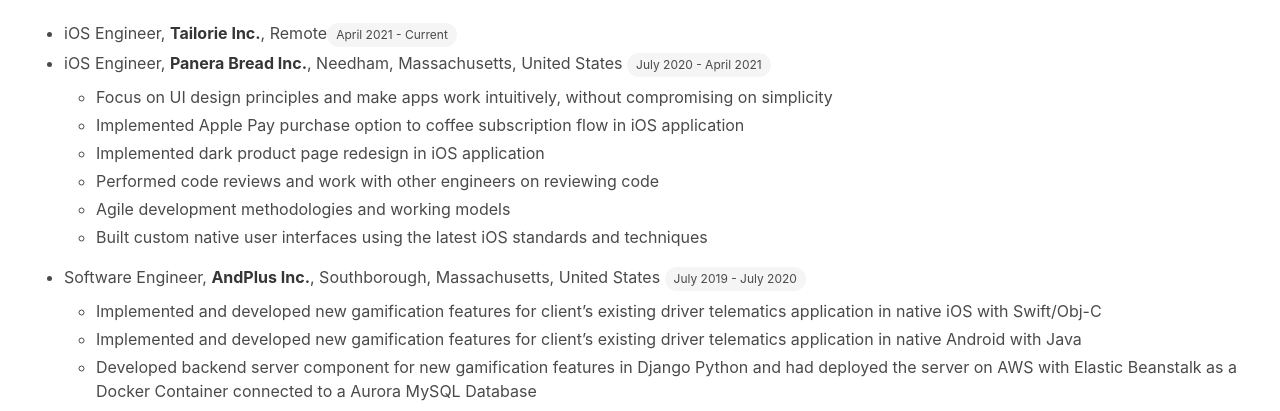
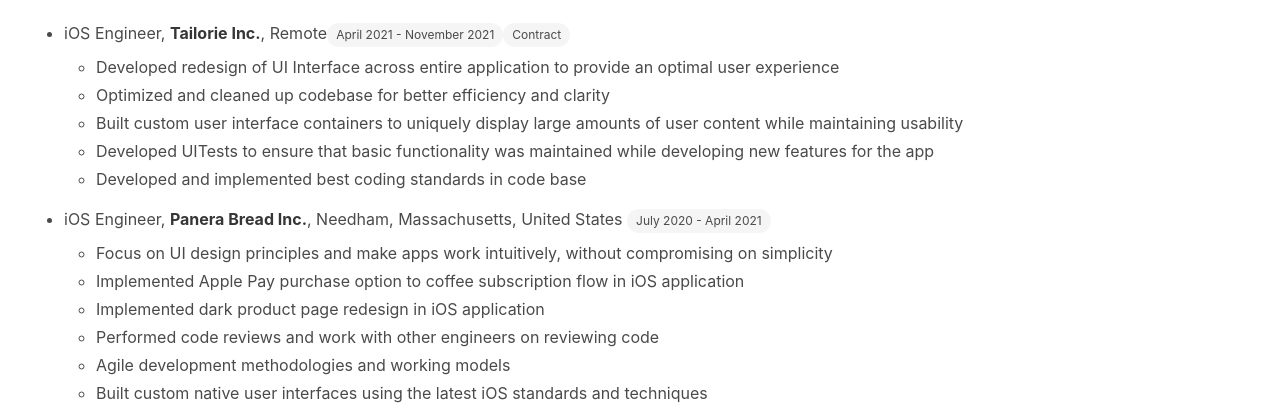
Before and after one commit to dominickhera/dominickhera.github.io, a website: page resume/index.html in a window 1280 px wide. Shown: the part 349-760 px from the top of the page. Drawn offline with nearby package versions, Linux system fonts and the light colour scheme.

Commit message:
end of contract

```diff
--- a/resume/index.html
+++ b/resume/index.html
@@ -132,15 +132,14 @@
 <div class="title">Work Experience</div>
 <div class="content">
   <ul>
-    <li>iOS Engineer, <strong>Tailorie Inc.</strong>, Remote<span class="tag is-rounded"> April 2021 - Current</span></li>
-    <!-- <ul>
-       <li>Focus on UI design principles and make apps work intuitively, without compromising on simplicity</li>
-       <li>Implemented Apple Pay purchase option to coffee subscription flow in iOS application</li>
-       <li>Implemented dark product page redesign in iOS application</li>
-       <li>Performed code reviews and work with other engineers on reviewing code</li>
-       <li>Agile development methodologies and working models</li>
-       <li>Built custom native user interfaces using the latest iOS standards and techniques</li>
-     </ul> -->
+    <li>iOS Engineer, <strong>Tailorie Inc.</strong>, Remote<span class="tag is-rounded"> April 2021 - November 2021</span><span class="tag is-rounded">Contract</span></li></li>
+    <ul>
+       <li>Developed redesign of UI Interface across entire application to provide an optimal user experience</li>
+       <li>Optimized and cleaned up codebase for better efficiency and clarity</li>
+       <li>Built custom user interface containers to uniquely display large amounts of user content while maintaining usability</li>
+       <li>Developed UITests to ensure that basic functionality was maintained while developing new features for the app</li>
+       <li>Developed and implemented best coding standards in code base</li>
+     </ul>
     <li>iOS Engineer, <strong>Panera Bread Inc.</strong>, Needham, Massachusetts, United States <span class="tag is-rounded"> July 2020 - April 2021</span></li>
     <ul>
        <li>Focus on UI design principles and make apps work intuitively, without compromising on simplicity</li>
```
Also changed, not shown: index.html (+2 -2 lines).
